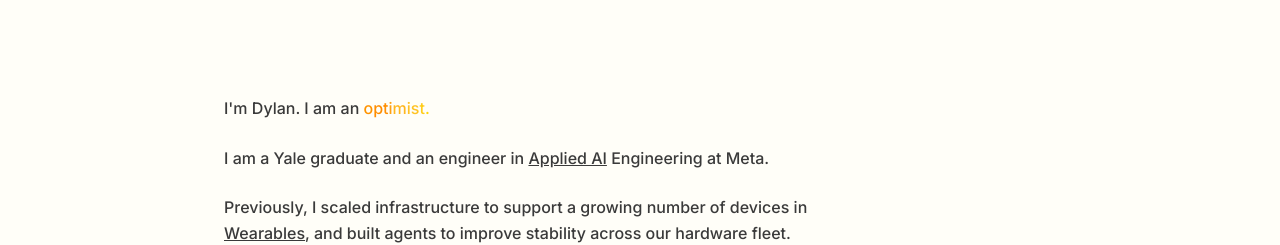
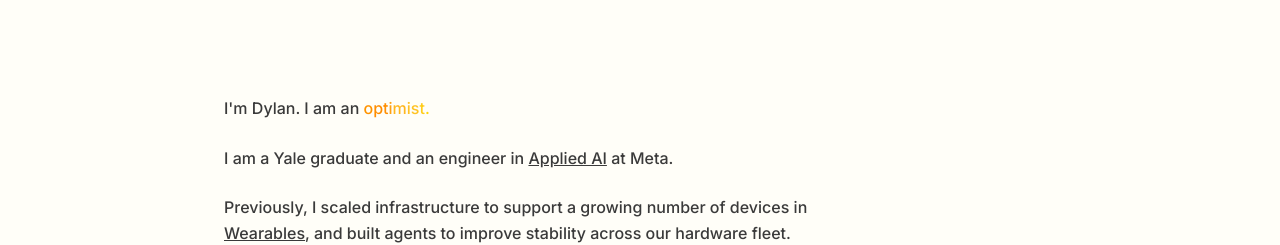
Before and after one commit to dylanfernandezdelara/dylanfdl_website, a Next.js app: page /about in a window 1280 px wide. Shown: the top 245 px of the page. Built offline with nearby package versions, Linux system fonts and the light colour scheme; no server answers.

Commit message:
Shorten about intro second paragraph to Applied AI at Meta
Co-authored-by: Dylan Fernandez de Lara <dylanfernandezdelara@users.noreply.github.com>

```diff
--- a/app/about/page.tsx
+++ b/app/about/page.tsx
@@ -33,7 +33,7 @@ export default function About() {
             >
               Applied AI
             </ExternalLink>{' '}
-            Engineering at Meta.
+            at Meta.
           </p>
 
           <p className="mb-3 text-fg1 min-[481px]:mb-4 md:mb-6">
```
